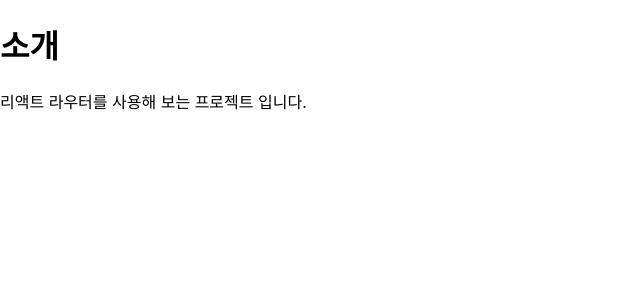
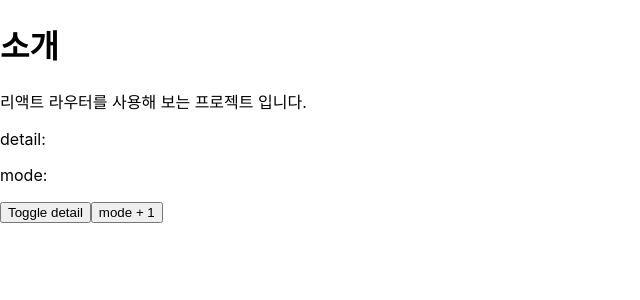
Before and after one commit to thumbthing/react-SPA-router, a React (Create React App) app: page /about in a window 1280 px wide. Shown: the top 300 px of the page, without its empty margins (0-640 px from the left). Built offline with nearby package versions, Linux system fonts and the light colour scheme.

Commit message:
feat: About.js(Hook{useSearchParams 적용})

```diff
--- a/src/pages/About.js
+++ b/src/pages/About.js
@@ -1,8 +1,27 @@
+import { useSearchParams } from "react-router-dom";
+
 const About = () => {
+  const [searchParams, setSearchParmas] = useSearchParams();
+  const detail = searchParams.get('detail');
+  const mode = searchParams.get('mode');
+
+  const onToggleDetail = () => {
+    setSearchParmas({ mode, detail: detail === 'true' ? false : true});
+  };
+
+  const onIncreaseMode = () => {
+    const nextMode = mode === null ? 1 : parseInt(mode) + 1;
+    setSearchParmas({ mode: nextMode, detail });
+  };
+
   return (
     <div>
       <h1>소개</h1>
       <p>리액트 라우터를 사용해 보는 프로젝트 입니다.</p>
+      <p>detail: {detail}</p>
+      <p>mode: {mode}</p>
+      <button onClick={onToggleDetail}>Toggle detail</button>
+      <button onClick={onIncreaseMode}>mode + 1</button>
     </div>
   );
 };
```
